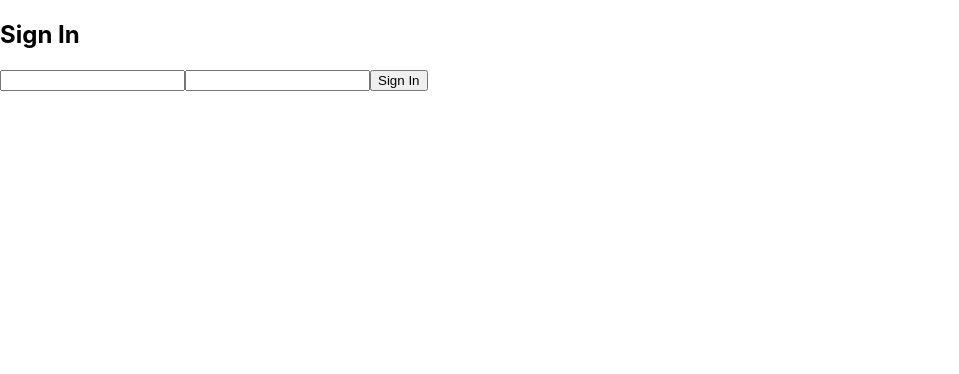
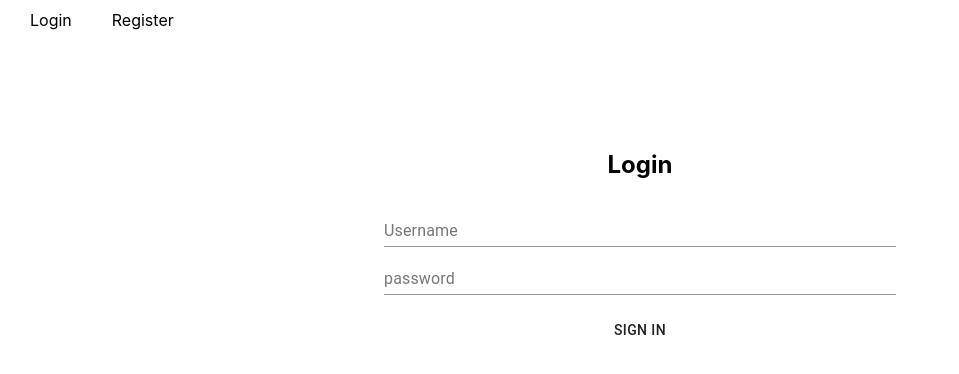
Before and after one commit to BW-WEBPT15-SecretFamilyRecipesCookbook5/frontend, a React (Create React App) app: page /login in a window 1280 px wide. Shown: the top 374 px of the page, without its empty margins (0-959 px from the left). Built offline with nearby package versions, Linux system fonts and the light colour scheme.

Commit message:
first merge

```diff
--- a/package.json
+++ b/package.json
@@ -3,6 +3,8 @@
   "version": "0.1.0",
   "private": true,
   "dependencies": {
+    "@material-ui/core": "^4.9.4",
+    "@material-ui/pickers": "^3.2.10",
     "@testing-library/jest-dom": "^4.2.4",
     "@testing-library/react": "^9.3.2",
     "@testing-library/user-event": "^7.1.2",
--- a/src/App.js
+++ b/src/App.js
@@ -1,12 +1,15 @@
 import React from 'react';
 import Login from './components/Login';
-import {Route} from 'react-router-dom';
+import Register from './components/Register';
+import Header from './components/header';
+import {Route, Link} from 'react-router-dom';
 
 function App() {
   return (
     <div className="App">
+      <Header />
       <Route exact path='/login' component={Login}/>
-      {/* <Route exact path='/login' component={Register}/> */}
+      <Route exact path='/register' component={Register}/>
     </div>
   );
 }
--- a/src/components/Login.js
+++ b/src/components/Login.js
@@ -1,40 +1,54 @@
 import React, {useState} from 'react';
 import { connect } from 'react-redux';
 import {handleChange, login} from '../utils/actions';
+import TextField from '@material-ui/core/TextField';
+import { StyledButton } from '../utils/styles';
 
 const Login = ({login, loginCredentials, handleChange}) => {
     const [username, setUsername] = useState('')
     const [password, setPassword] = useState('')
 
+    const handleUsenameChange = e => {
+        setUsername(e.target.value)
+    }
+
+    const handlePasswordChange = e => {
+        setPassword(e.target.value)
+    }
+
     return (
         <div className='login-container'>
-            <h2>Sign In</h2>
+            <h2>Login</h2>
             <form onSubmit={(e)=>{
                 login(e, loginCredentials)
                 }}
             >
-                <input
+                <div className='login-form'>
+                    <TextField
                         type='text'
                         label='Username'
                         name='username'
                         value={username}
-                    onChange={e => handleChange(e, 'loginCredentials')}
+                        onChange={handleUsenameChange}
                     />
-                <input
+                    <TextField
                         type='password'
                         label='password'
                         name='password'
                         value={password}
-                    onChange={e => handleChange(e, 'loginCredentials')}
+                        onChange={handlePasswordChange}
                     />
-                <button>Sign In</button>
+                </div>
+                <StyledButton className='login-button' type='submit' varient='outlined'>Sign In</StyledButton>
             </form>
         </div>
     )
 }
 
-const mapStateToProps = state => ({
+const mapStateToProps = state => {
+    return {
         // loginCredentials: state.loginCredentials
-})
+    }
+}
 
 export default connect(mapStateToProps,{handleChange, login})(Login);
--- a/src/components/Register.js
+++ b/src/components/Register.js
@@ -0,0 +1,43 @@
+import React, { useState } from 'react';
+import { StyledButton } from '../utils/styles';
+import TextField from '@material-ui/core/TextField';
+
+const Register = () => {
+    const [username, setUsername] = useState('')
+    const [password, setPassword] = useState('')
+
+    const handleUsernameChange = e => {
+        setUsername(e.target.value)
+    }
+
+    const handlePasswordChange = e => {
+        setPassword(e.target.value)
+    }
+
+    return (
+        <div className='register-container'>
+            <h2>Register</h2>
+            <form>
+                <div className='register-form'>
+                    <TextField
+                        type='text'
+                        label='Username'
+                        name='username'
+                        value={username}
+                        onChange={handleUsernameChange}
+                    />
+                    <TextField
+                        type='password'
+                        label='Password'
+                        name='password'
+                        value={password}
+                        onChange={handlePasswordChange}
+                    />
+                </div>
+                <StyledButton>Sign Up</StyledButton>
+            </form>
+        </div>
+    )
+}
+
+export default Register;
--- /dev/null
+++ b/src/components/header.js
@@ -0,0 +1,15 @@
+import React from 'react';
+import { Link } from 'react-router-dom';
+
+const Header = () => {
+    return (
+        <div className='header-container'>
+            <div className='navbar'>
+                <Link to='/login'>Login</Link>
+                <Link to='/register'>Register</Link>
+            </div>
+        </div>
+    )
+}
+
+export default Header;
--- a/src/index.css
+++ b/src/index.css
@@ -11,3 +11,51 @@ code {
   font-family: source-code-pro, Menlo, Monaco, Consolas, 'Courier New',
     monospace;
 }
+
+a {
+  text-decoration: none;
+  color: black;
+  font-size: 1rem;
+}
+
+a:hover {
+  color: rgb(15, 200, 170);
+}
+
+.header-container {
+  display: flex;
+  justify-content: space-between;
+  margin: 10px;
+}
+
+.navbar {
+  display: flex;
+  align-self: center;
+  margin-bottom: 100px;
+}
+
+.navbar>* {
+  margin: 0 20px;
+}
+
+.login-container {
+  text-align: center;
+}
+
+.login-form {
+  display: flex;
+  flex-direction: column;
+  margin: 0 auto;
+  width: 40%;
+}
+
+.register-container {
+  text-align: center;
+}
+
+.register-form {
+  display: flex;
+  flex-direction: column;
+  margin: 0 auto;
+  width: 40%;
+}
--- a/src/index.js
+++ b/src/index.js
@@ -6,10 +6,10 @@ import * as serviceWorker from './serviceWorker';
 import { BrowserRouter as Router } from 'react-router-dom';
 import { createStore, applyMiddleware } from 'redux';
 import { Provider } from 'react-redux';
-import { reducer } from './utils/reducers';
+import { recipeReducer } from './utils/reducers';
 import thunk from 'redux-thunk';
 
-const store = createStore(reducer, applyMiddleware(thunk))
+const store = createStore(recipeReducer, applyMiddleware(thunk))
 
 const rootElement = document.getElementById('root');
 ReactDOM.render(
--- a/src/utils/actions/index.js
+++ b/src/utils/actions/index.js
@@ -2,6 +2,7 @@ import axios from 'axios';
 
 export const LOGIN_START = 'LOGIN_START'
 export const HANDLE_CHANGE = 'HANDLE_CHANGE'
+export const LOGIN_SUCCESS = 'LOGIN_SUCCESS'
 
 export const login = (e, credentials) => dispatch => {
     e.preventDefault()
@@ -9,7 +10,7 @@ export const login = (e, credentials) => dispatch => {
     axios
         .post('api url here', credentials)
         .then(res => {
-            dispatch({ payload: res.data })
+            dispatch({ type: LOGIN_SUCCESS, payload: res.data })
         })
         .catch(err=>console.log(err))
 }
--- a/src/utils/reducers/index.js
+++ b/src/utils/reducers/index.js
@@ -1,25 +1,27 @@
-import { LOGIN_START, HANDLE_CHANGE } from '../actions'
+import { LOGIN_START, HANDLE_CHANGE, LOGIN_SUCCESS } from '../actions'
 
 const initialState = {
     loginCredentials: {},
     isLoggingIn: false
 }
 
-export const reducer = (state = initialState, {type, payload}) => {
-    switch(type) {
+export const recipeReducer = (state = initialState, action) => {
+    switch(action.type) {
         case LOGIN_START:
             return {
                 ...state,
                 isLogginIn: true,
             }
-        case HANDLE_CHANGE:
+        // case HANDLE_CHANGE:
+        //     return {
+        //         ...state,
+        //         [payload.target.name]: payload.target.value
+        //         }
+        case LOGIN_SUCCESS:
+            const token = ''
+            localStorage.setItem('token', token)
             return {
                 ...state,
-                [payload.form]:
-                {
-                    ...state[payload.form],
-                    [payload.target.name]: payload.target.value
-                }
             }
     }
 }
--- /dev/null
+++ b/src/utils/styles.js
@@ -0,0 +1,12 @@
+import { withStyles } from '@material-ui/core/styles';
+import { Button } from '@material-ui/core';
+
+export const StyledButton = withStyles({
+    root: {
+        margin: '10px',
+        height: '50px',
+        '&:hover': {
+            background: 'rgb(15, 200, 170)'
+        }
+    }
+})(Button);
```
Also changed, not shown: 1 other file (tests, documents, lock files or other folders). Lines whose indentation alone changed are shown as unchanged.
